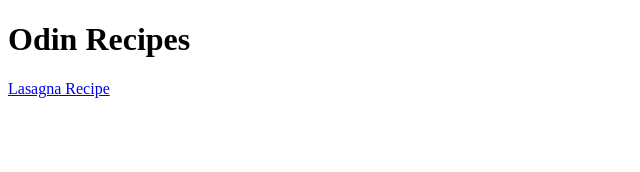
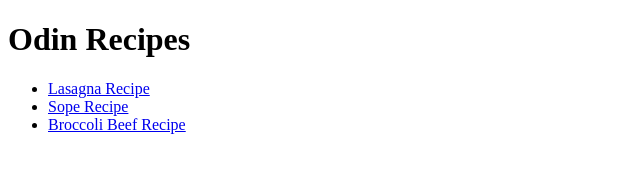
Before and after one commit to JuanCastellon/odin-recipes, a plain HTML site: page index.html in a window 1280 px wide. Shown: the whole page, without its empty margins (0-640 px from the left). Drawn offline with Linux system fonts and the light colour scheme.

Commit message:
Added images and updated index.html file.

```diff
--- a/index.html
+++ b/index.html
@@ -7,6 +7,10 @@
 
     <body>
         <h1>Odin Recipes</h1>
-        <a href="recipes/lasagna.html">Lasagna Recipe</a>
+        <ul>
+            <li><a href="recipes/lasagna.html">Lasagna Recipe</a></li>
+            <li><a href="recipes/sope.html">Sope Recipe</a></li>
+            <li><a href="recipes/broc-beef.html">Broccoli Beef Recipe</a></li>
+        </ul>
     </body>
 </html>
```
Also changed, not shown: img/broc-beef.jpg (added), img/sope.jpg (added).
